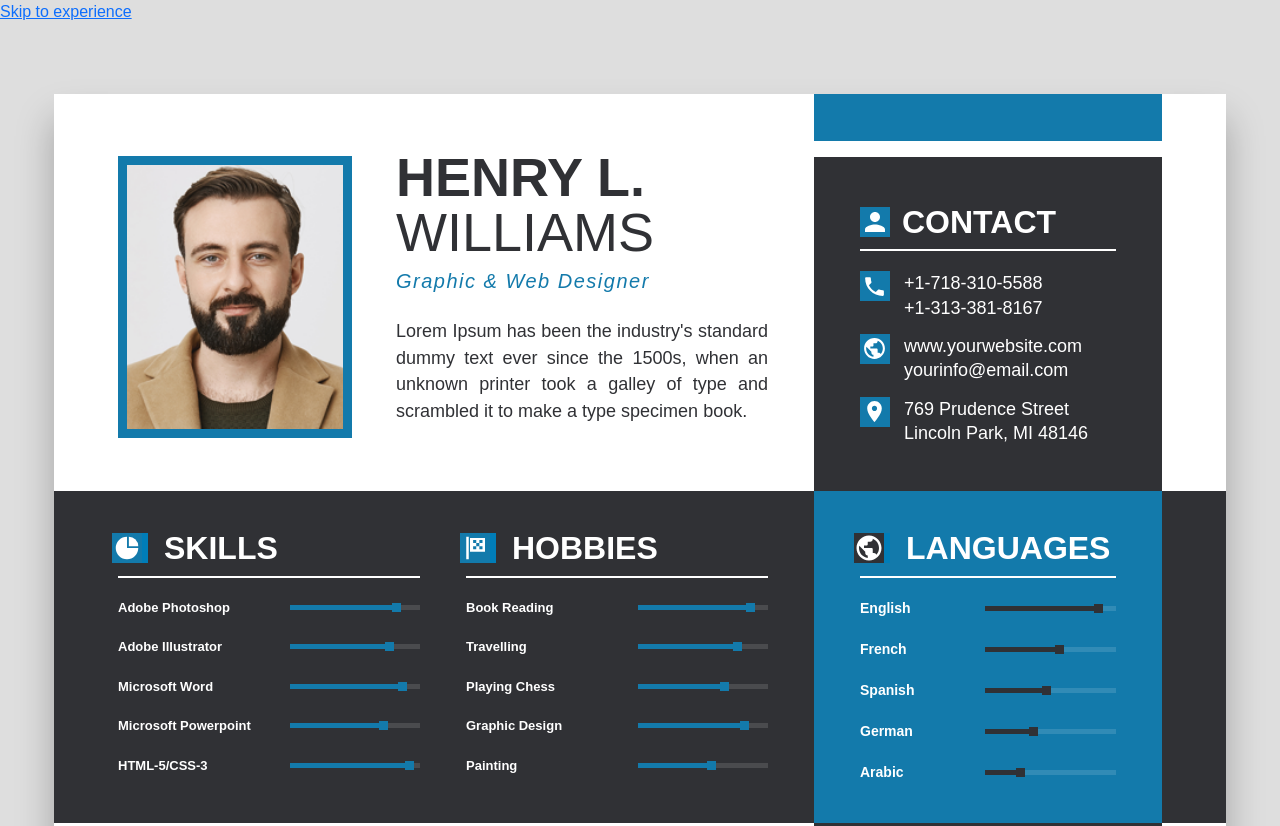
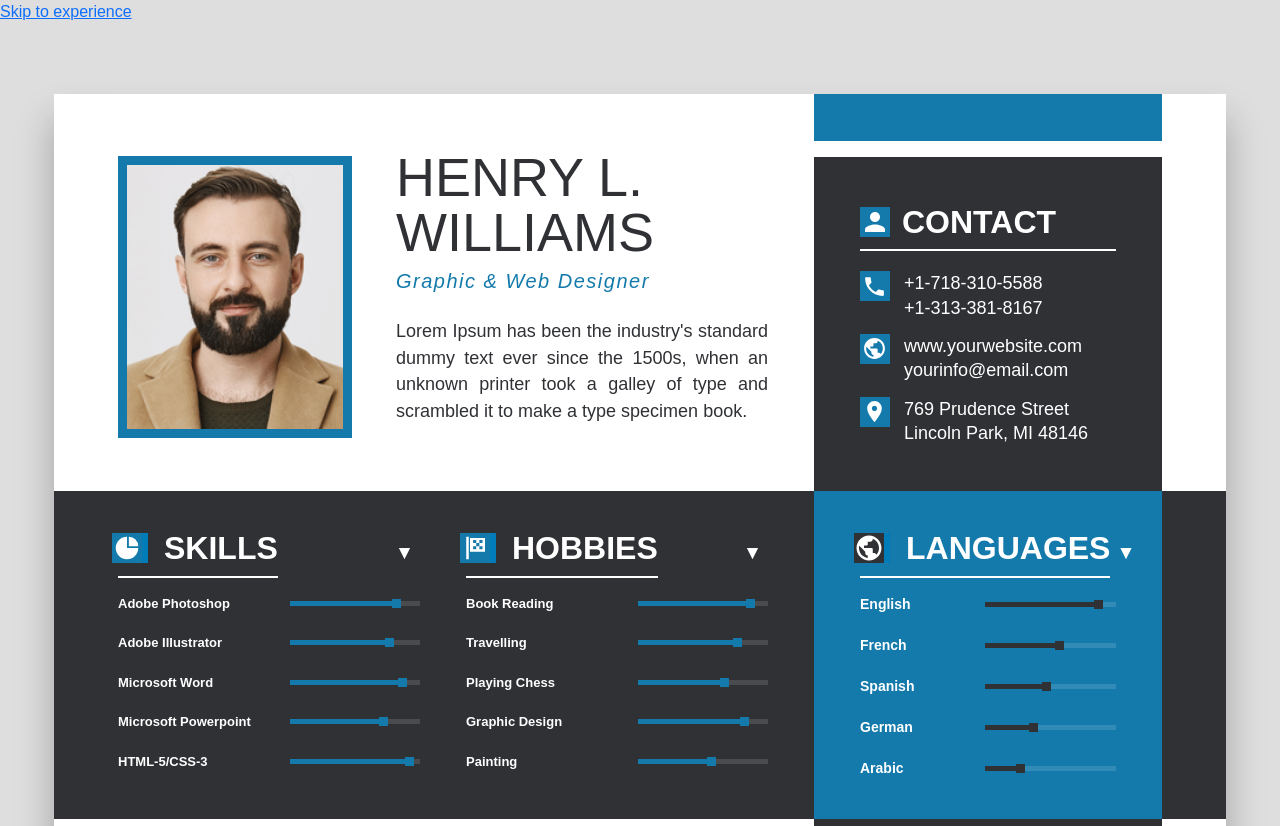
Before and after one commit to olesiahyshkapm2025-dot/pm_22_02, a website: page src/index.html in a window 1280 px wide. Shown: the top 826 px of the page. Drawn offline with nearby package versions, Linux system fonts and the light colour scheme; files that its build step writes are made by us from their sources.

Commit message:
Лабораторна №4

```diff
--- a/src/js/index.js
+++ b/src/js/index.js
@@ -1,12 +1,67 @@
 'use strict';
-document.querySelector('[data-print]').addEventListener('click', () => window.print());
-// Приклад математичних операцій
-const a = 12;
-const b = 5;
 
-const sum = a + b;
-const power = Math.pow(a, 2);
-const root = Math.sqrt(144);
-const rounded = Math.round(4.7);
+// Кнопка друку з попередньої роботи
+const printBtn = document.querySelector('[data-print]');
+if (printBtn) {
+  printBtn.addEventListener('click', () => window.print());
+}
 
-console.log('Результати обчислень:', { sum, power, root, rounded });
+// 1. Функція підстановки повного імені користувача за id (без вставлення HTML)
+function setPersonName(elementId, fullName) {
+  const nameElement = document.getElementById(elementId);
+  if (nameElement) {
+    nameElement.textContent = fullName;
+  }
+}
+
+// 2. Функція згортання/розгортання блоків по кліку на стрілку
+function initBlockToggles() {
+  const arrows = document.querySelectorAll('.toggle-arrow');
+
+  arrows.forEach((arrow) => {
+    arrow.addEventListener('click', () => {
+      const targetId = arrow.getAttribute('data-target');
+      const contentBlock = document.getElementById(targetId);
+
+      if (contentBlock) {
+        contentBlock.classList.toggle('is-hidden');
+        arrow.classList.toggle('rotated');
+      }
+    });
+  });
+}
+
+// 3. Масив даних навичок та функція динамічного рендеру з попереднім очищенням
+const skillsData = [
+  { name: 'Adobe Photoshop', level: 85 },
+  { name: 'Adobe Illustrator', level: 80 },
+  { name: 'Microsoft Word', level: 90 },
+  { name: 'Microsoft Powerpoint', level: 75 },
+  { name: 'HTML-5/CSS-3', level: 95 }
+];
+
+function renderSkills(containerId, items) {
+  const container = document.getElementById(containerId);
+  if (!container) return;
+
+  // Очищення вмісту контейнера перед вставленням
+  container.innerHTML = '';
+
+  items.forEach((item) => {
+    const li = document.createElement('li');
+    li.innerHTML = `
+      <span>${item.name}</span>
+      <div class="progress">
+        <div class="progress-bar" style="width: ${item.level}%;"></div>
+      </div>
+    `;
+    container.appendChild(li);
+  });
+}
+
+// Виклик усіх функцій після завантаження документа
+document.addEventListener('DOMContentLoaded', () => {
+  setPersonName('personName', 'Henry L. Williams');
+  initBlockToggles();
+  renderSkills('skills-content', skillsData);
+});
--- a/src/partials/competencies.html
+++ b/src/partials/competencies.html
@@ -5,23 +5,20 @@
       <!-- Навички -->
       <div class="skill-group col-12 col-md-6">
         <section aria-labelledby="skills-title">
-          <h2 class="section-title text-white d-flex align-items-center gap-3" id="skills-title">
+          <div class="section-header d-flex align-items-center justify-content-between">
+            <h2 class="section-title text-white d-flex align-items-center gap-3 mb-0" id="skills-title">
               <span class="section-icon" style="width: 30px; height: 30px; background: #007db8; display: flex; align-items: center; justify-content: center; flex-shrink: 0; box-sizing: border-box;">
                 <svg class="icon" width="16" height="16" style="width: 16px; height: 16px; display: block;" aria-hidden="true" fill="currentColor" viewBox="0 0 24 24">
-                <!-- Велика частина діаграми -->
                   <path d="M12 12 L 21 12 A 9 9 0 1 1 12 3 Z"/>
-                <!-- Маленький сегмент зверху праворуч -->
                   <path d="M13.5 10.5 L 13.5 3 A 7.5 7.5 0 0 1 21 10.5 Z"/>
                 </svg>
               </span>
               SKILLS
             </h2>
-          <ul class="rating-list list-unstyled">
-            <li><span>Adobe Photoshop</span><div class="progress"><div class="progress-bar" style="width: 85%;"></div></div></li>
-            <li><span>Adobe Illustrator</span><div class="progress"><div class="progress-bar" style="width: 80%;"></div></div></li>
-            <li><span>Microsoft Word</span><div class="progress"><div class="progress-bar" style="width: 90%;"></div></div></li>
-            <li><span>Microsoft Powerpoint</span><div class="progress"><div class="progress-bar" style="width: 75%;"></div></div></li>
-            <li><span>HTML-5/CSS-3</span><div class="progress"><div class="progress-bar" style="width: 95%;"></div></div></li>
+            <button type="button" class="toggle-arrow" data-target="skills-content" aria-label="Згорнути/розгорнути навички" style="background: none; border: none; color: #fff; font-size: 1.2rem; cursor: pointer; transition: transform 0.3s ease;">▼</button>
+          </div>
+          <ul id="skills-content" class="rating-list list-unstyled mt-3">
+            <!-- Динамічний рендер навичок через JS -->
           </ul>
         </section>
       </div>
@@ -29,7 +26,8 @@
       <!-- Хобі -->
       <div class="skill-group col-12 col-md-6">
         <section aria-labelledby="hobbies-title">
-          <h2 class="section-title text-white d-flex align-items-center gap-3" id="hobbies-title">
+          <div class="section-header d-flex align-items-center justify-content-between">
+            <h2 class="section-title text-white d-flex align-items-center gap-3 mb-0" id="hobbies-title">
               <span class="section-icon" style="width: 30px; height: 30px; background: #007db8; display: flex; align-items: center; justify-content: center; flex-shrink: 0; box-sizing: border-box;">
                 <svg class="icon" width="16" height="16" style="width: 16px; height: 16px; display: block;" aria-hidden="true" fill="currentColor" viewBox="0 0 24 24">
                   <path fill-rule="evenodd" d="M5 3h2v18H5z M8 4h12v11H8z M10.5 5.5h2.5v2.5H10.5z M15.5 5.5h2.5v2.5H15.5z M13 8h2.5v2.5H13z M10.5 10.5h2.5v2.5H10.5z M15.5 10.5h2.5v2.5H15.5z"/>
@@ -37,7 +35,9 @@
               </span>
               HOBBIES
             </h2>
-          <ul class="rating-list list-unstyled">
+            <button type="button" class="toggle-arrow" data-target="hobbies-content" aria-label="Згорнути/розгорнути хобі" style="background: none; border: none; color: #fff; font-size: 1.2rem; cursor: pointer; transition: transform 0.3s ease;">▼</button>
+          </div>
+          <ul id="hobbies-content" class="rating-list list-unstyled mt-3">
             <li><span>Book Reading</span><div class="progress"><div class="progress-bar" style="width: 90%;"></div></div></li>
             <li><span>Travelling</span><div class="progress"><div class="progress-bar" style="width: 80%;"></div></div></li>
             <li><span>Playing Chess</span><div class="progress"><div class="progress-bar" style="width: 70%;"></div></div></li>
@@ -52,7 +52,8 @@
   <!-- Права частина (сайдбар): Мови -->
   <aside class="languages col-12 col-xl-4" aria-labelledby="languages-title">
     <section>
-      <h2 class="section-title text-white d-flex align-items-center gap-3" id="languages-title">
+      <div class="section-header d-flex align-items-center justify-content-between">
+        <h2 class="section-title text-white d-flex align-items-center gap-3 mb-0" id="languages-title">
           <span class="section-icon" style="width: 30px; height: 30px; background: #007db8; display: flex; align-items: center; justify-content: center; flex-shrink: 0; box-sizing: border-box;">
             <svg class="icon" width="16" height="16" style="width: 16px; height: 16px; display: block;" aria-hidden="true" fill="currentColor" viewBox="0 0 24 24">
               <path d="M12 2C6.48 2 2 6.48 2 12s4.48 10 10 10 10-4.48 10-10S17.52 2 12 2zm-1 17.93c-3.95-.49-7-3.85-7-7.93 0-.62.08-1.21.21-1.79L9 15v1c0 1.1.9 2 2 2v1.93zm6.9-2.54c-.26-.81-1-1.39-1.9-1.39h-1v-3c0-.55-.45-1-1-1H8v-2h2c.55 0 1-.45 1-1V7h2c1.1 0 2-.9 2-2v-.41c2.93 1.19 5 4.06 5 7.41 0 2.08-.8 3.97-2.1 5.39z"/>
@@ -60,7 +61,9 @@
           </span>
           LANGUAGES
         </h2>
-      <ul class="rating-list list-unstyled">
+        <button type="button" class="toggle-arrow" data-target="languages-content" aria-label="Згорнути/розгорнути мови" style="background: none; border: none; color: #fff; font-size: 1.2rem; cursor: pointer; transition: transform 0.3s ease;">▼</button>
+      </div>
+      <ul id="languages-content" class="rating-list list-unstyled mt-3">
         <li><span>English</span><div class="progress"><div class="progress-bar" style="width: 90%;"></div></div></li>
         <li><span>French</span><div class="progress"><div class="progress-bar" style="width: 60%;"></div></div></li>
         <li><span>Spanish</span><div class="progress"><div class="progress-bar" style="width: 50%;"></div></div></li>
--- a/src/partials/header.html
+++ b/src/partials/header.html
@@ -2,7 +2,7 @@
   <header class="profile col-12 col-xl-8">
     <img class="profile__photo" src="assets/portrait.png" alt="Portrait of the designer" width="234" height="282">
     <div class="profile__text">
-      <h1 class="profile__name"><strong>Henry L.</strong><br>Williams</h1>
+      <h1 id="personName" class="profile__name"><strong>Henry L.</strong><br>Williams</h1>
       <p class="profile__role">Graphic &amp; Web Designer</p>
       <p class="profile__summary">Lorem Ipsum has been the industry's standard dummy text ever since the 1500s, when an unknown printer took a galley of type and scrambled it to make a type specimen book.</p>
     </div>
--- a/src/scss/_skills.scss
+++ b/src/scss/_skills.scss
@@ -168,3 +168,10 @@
     margin-top: 36px;
   }
 }
+.is-hidden {
+  display: none !important;
+}
+
+.toggle-arrow.rotated {
+  transform: rotate(-180deg);
+}
```
Lines whose indentation alone changed are shown as unchanged.
